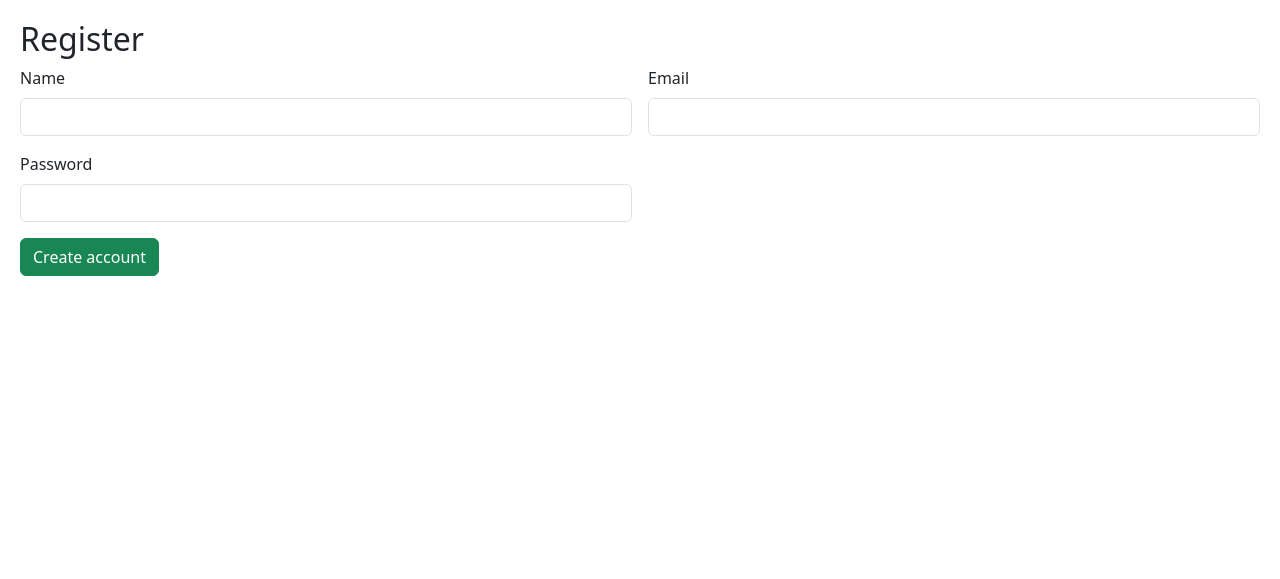
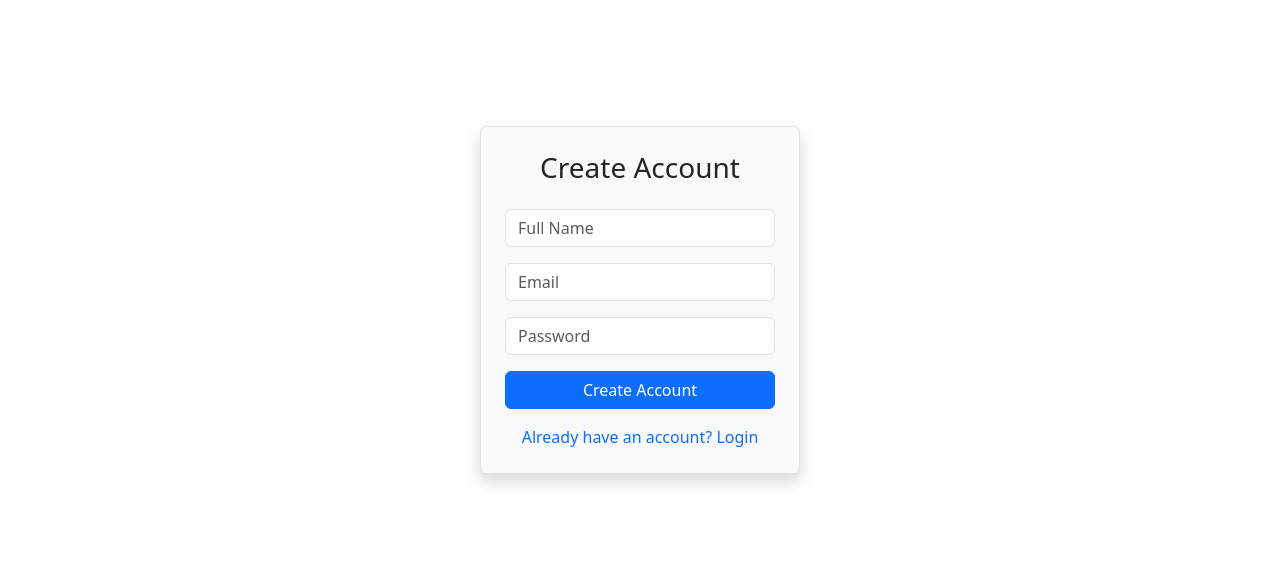
Before and after one commit to dothez3/Event-Calendar, a Flask app: page /register in a window 1280 px wide. Shown: the top 579 px of the page. Run offline with Flask 3, Linux system fonts and the light colour scheme; some libraries are stand-ins or nearby versions.

Commit message:
Fixed create account, fixed bugs in project detail

```diff
--- a/app.py
+++ b/app.py
@@ -745,9 +745,9 @@ def project_detail(id):
     total_events = len(events)
     upcoming_events = len([e for e in events if e.start > datetime.now()])
 
-    # Days until due date
+    # Days until due date - ONLY calculate if project is NOT done
     days_until_due = None
-    if project.due_date:
+    if project.due_date and project.status != "Done":
         delta = project.due_date - datetime.now().date()
         days_until_due = delta.days
 
@@ -760,12 +760,6 @@ def project_detail(id):
 
     time_entries = TimeEntry.query.filter_by(project_id=id).all()
     total_hours = sum(entry.hours for entry in time_entries)
-
-
-
-
-
-
 
     return render_template("project_detail.html",
                          project=project,
--- a/templates/register.html
+++ b/templates/register.html
@@ -1,21 +1,26 @@
 {% extends "base.html" %}
 {% block content %}
-<h2>Register</h2>
-<form method="post" class="row g-3" autocomplete="off">
-  <div class="col-md-6">
-    <label class="form-label">Name</label>
-    <input name="name" class="form-control" required>
+<div class="d-flex justify-content-center align-items-center" style="min-height: 70vh;">
+  <div class="border rounded p-4 shadow" style="width: 320px; background-color: #f8f9fa;">
+    <h3 class="text-center mb-4">Create Account</h3>
+    <form method="post" autocomplete="off">
+      <div class="mb-3">
+        <input name="name" type="text" class="form-control" placeholder="Full Name" required>
+      </div>
+      <div class="mb-3">
+        <input name="email" type="email" class="form-control" placeholder="Email" required>
+      </div>
+      <div class="mb-3">
+        <input name="password" type="password" class="form-control" placeholder="Password" required>
+      </div>
+      <div class="d-grid mb-3">
+        <button class="btn btn-primary" type="submit">Create Account</button>
+      </div>
+    </form>
+    <!-- Link back to login -->
+    <div class="text-center">
+      <a href="{{ url_for('index') }}" class="text-decoration-none">Already have an account? Login</a>
+    </div>
   </div>
-  <div class="col-md-6">
-    <label class="form-label">Email</label>
-    <input name="email" type="email" class="form-control" required>
-  </div>
-  <div class="col-md-6">
-    <label class="form-label">Password</label>
-    <input name="password" type="password" class="form-control" required>
-  </div>
-  <div class="col-12">
-    <button class="btn btn-success">Create account</button>
-  </div>
-</form>
+</div>
 {% endblock %}
```
Also changed, not shown: templates/project_detail.html (+26 -5 lines).
